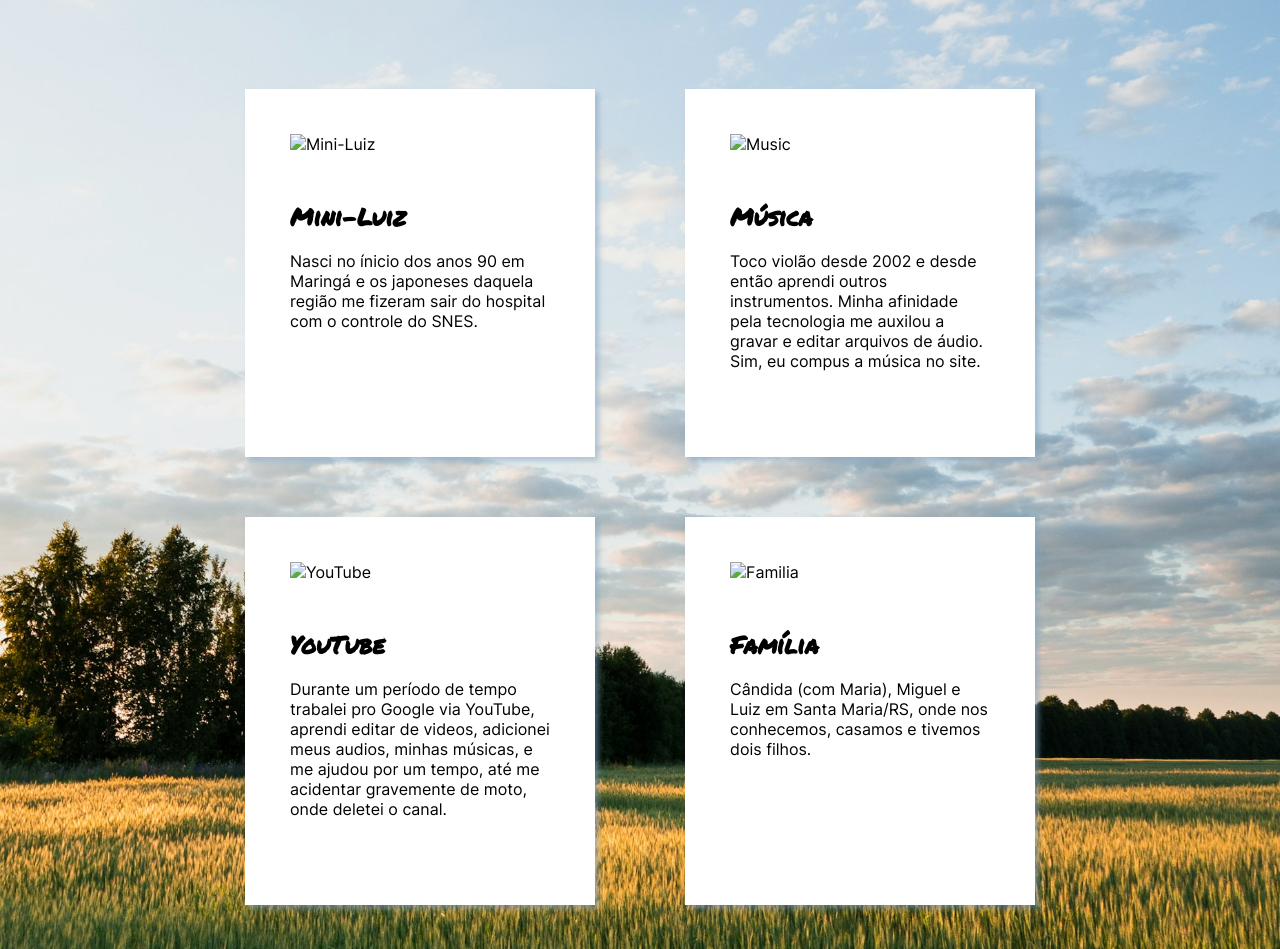
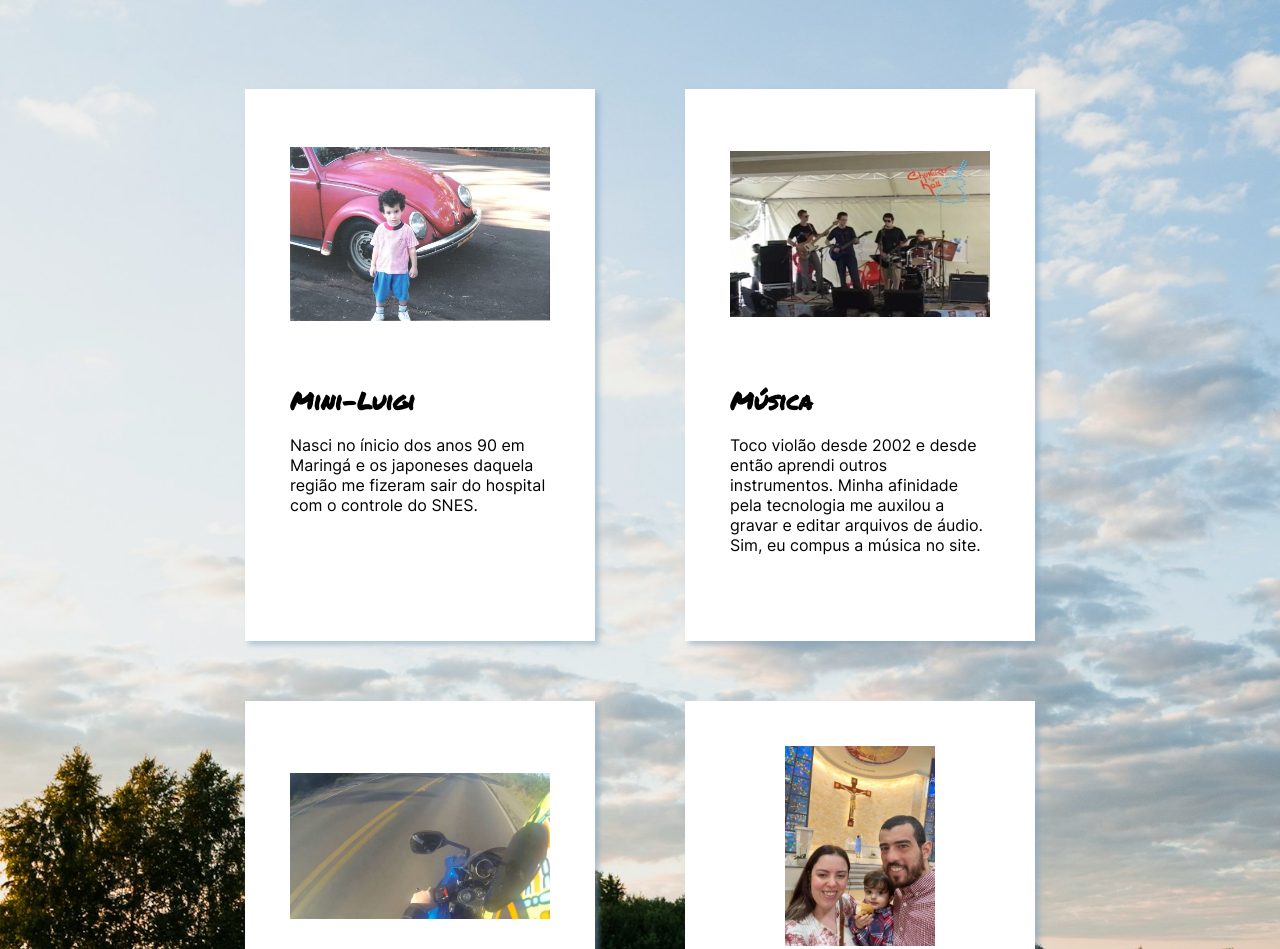
Before and after one commit to LBenaduce/Sobremim, a plain HTML site: page index.html in a window 1280 px wide. Shown: the part 819-1768 px from the top of the page. Drawn offline with Linux system fonts and the light colour scheme; files whose address does not match are found by name; a web font is replaced by a local one.

Commit message:
ndex.html

```diff
--- a/index.html
+++ b/index.html
@@ -13,7 +13,7 @@
   <body class="page">
     <header class="header">
       <div class="overlay">
-      <h1 class="nome">Luiz Benaduce</h1>
+      <h1 class="nome">Luigi Benaduce</h1>
       </div>
     </header>
     <section class="content">
@@ -21,8 +21,8 @@
       <div class="card">
          <img
            class="card_image"
-           src="images/luiz.jpeg" alt="Mini-Luiz">
-             <h2 class="card-title"><b>Mini-Luiz</b></h2>
+           src="luiz.jpeg" alt="Mini-Luiz">
+             <h2 class="card-title"><b>Mini-Luigi</b></h2>
         <p class =" card-text ">
           Nasci no ínicio dos anos 90 em Maringá e os japoneses daquela região me fizeram sair do hospital com o controle do SNES.
         </p>
@@ -31,7 +31,7 @@
       <div class="card">
       <img
       class="card_image"
-      src="images/Music.jpeg" alt="Music">
+      src="Music.jpeg" alt="Music">
       <h2 class="card-title">Música</h2>
       <p class="card-text">
       Toco violão desde 2002 e desde então aprendi outros instrumentos. Minha afinidade pela tecnologia me auxilou a gravar e editar arquivos de áudio. Sim, eu compus a música no site.
@@ -42,7 +42,7 @@
         <div class="card">
         <img
           class="card_image"
-          src="images/YouTube.jpeg" alt="YouTube">
+          src="YouTube.jpeg" alt="YouTube">
         <h2 class="card-title">YouTube</h2>
         <p class="card-text">
           Durante um período de tempo trabalei pro Google via YouTube, aprendi editar de videos, adicionei meus audios, minhas músicas, e me ajudou por um tempo, até me acidentar gravemente de moto, onde deletei o canal.
@@ -52,10 +52,10 @@
         <div class="card">
          <img
            class="card_image"
-           src="images/Family.jpeg" alt="Familia">
+           src="Family.jpeg" alt="Familia">
              <h2 class="card-title"><b>Família</b></h2>
         <p class =" card-text ">
-          Cândida (com Maria), Miguel e Luiz em Santa Maria/RS, onde nos conhecemos, casamos e tivemos dois filhos.</p>
+          Cândida (com Maria), Miguel e Luigi em Santa Maria/RS, onde nos conhecemos, casamos e tivemos dois filhos.</p>
         </div>
 
 
@@ -64,7 +64,7 @@
      <p>Luiz Benaduce @luigibenaduce</p>
     </footer>
     <audio controls autoplay>
-  <source src="Audio/Allalone.wav" type="audio/wav">
+  <source src="Allalone.wav" type="audio/wav">
 </audio>
   </body>
 </html>
```
